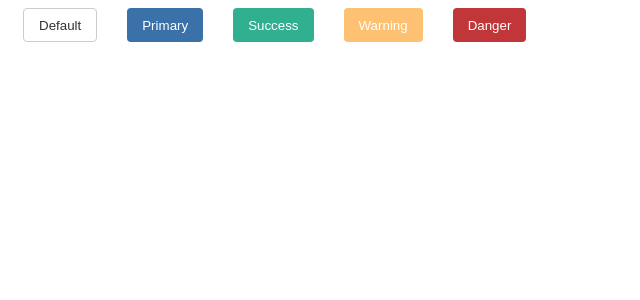
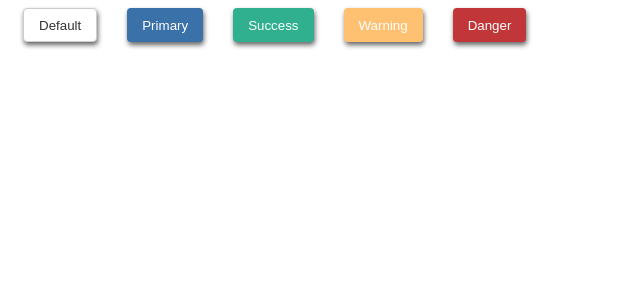
Before and after one commit to chrischen0405/chris-ui, a Vue app: page / in a window 1280 px wide. Shown: the top 300 px of the page, without its empty margins (0-640 px from the left). Built offline with nearby package versions, Linux system fonts and the light colour scheme.

Commit message:
feat: chris-button添加阴影

```diff
--- a/src/libs/chris-ui/ChrisButton/index.vue
+++ b/src/libs/chris-ui/ChrisButton/index.vue
@@ -1,7 +1,13 @@
 <template>
     <button
             @click="emitClick"
-            :class="['chris-button', `btn-${ type }`]">
+            class="chris-button"
+            :class="[
+                 `btn-${ type }`,
+                  {
+                      'btn-shadow': $btnShadow
+                  }
+                 ]">
         <slot></slot>
     </button>
 </template>
@@ -67,5 +73,9 @@ export default {
         background-color: $--color-danger;
         color: $--color-white;
     }
+
+    &.btn-shadow {
+        box-shadow: 1px 3px 5px $--color-shadow;
+    }
 }
 </style>
--- a/src/libs/chris-ui/index.js
+++ b/src/libs/chris-ui/index.js
@@ -6,7 +6,13 @@ const componentMap = [
 
 let ChrisUI = {}
 
-ChrisUI.install = function (Vue) {
+ChrisUI.install = function (Vue, options) {
+    const { btnShadow } = options ? options : {}
+
+    console.log(Vue, options, btnShadow)
+
+    Vue.prototype.$btnShadow = !!btnShadow
+
     componentMap.forEach(component => {
         Vue.component(component.name, component)
     })
--- a/src/main.js
+++ b/src/main.js
@@ -5,7 +5,9 @@ import ChrisUI from './libs/chris-ui'
 
 Vue.config.productionTip = false
 
-Vue.use(ChrisUI)
+Vue.use(ChrisUI, {
+    btnShadow: true
+})
 
 new Vue({
     render: h => h(App)
--- a/src/styles/common/variables.scss
+++ b/src/styles/common/variables.scss
@@ -2,4 +2,6 @@ $--color-white: #FFFFFF !default;
 $--color-primary: #3A71A8 !default;
 $--color-success: #30B08F !default;
 $--color-warning: #FEC171 !default;
-$--color-danger: #C03639 !default;;
+$--color-danger: #C03639 !default;
+
+$--color-shadow: #666666 !default;
```
